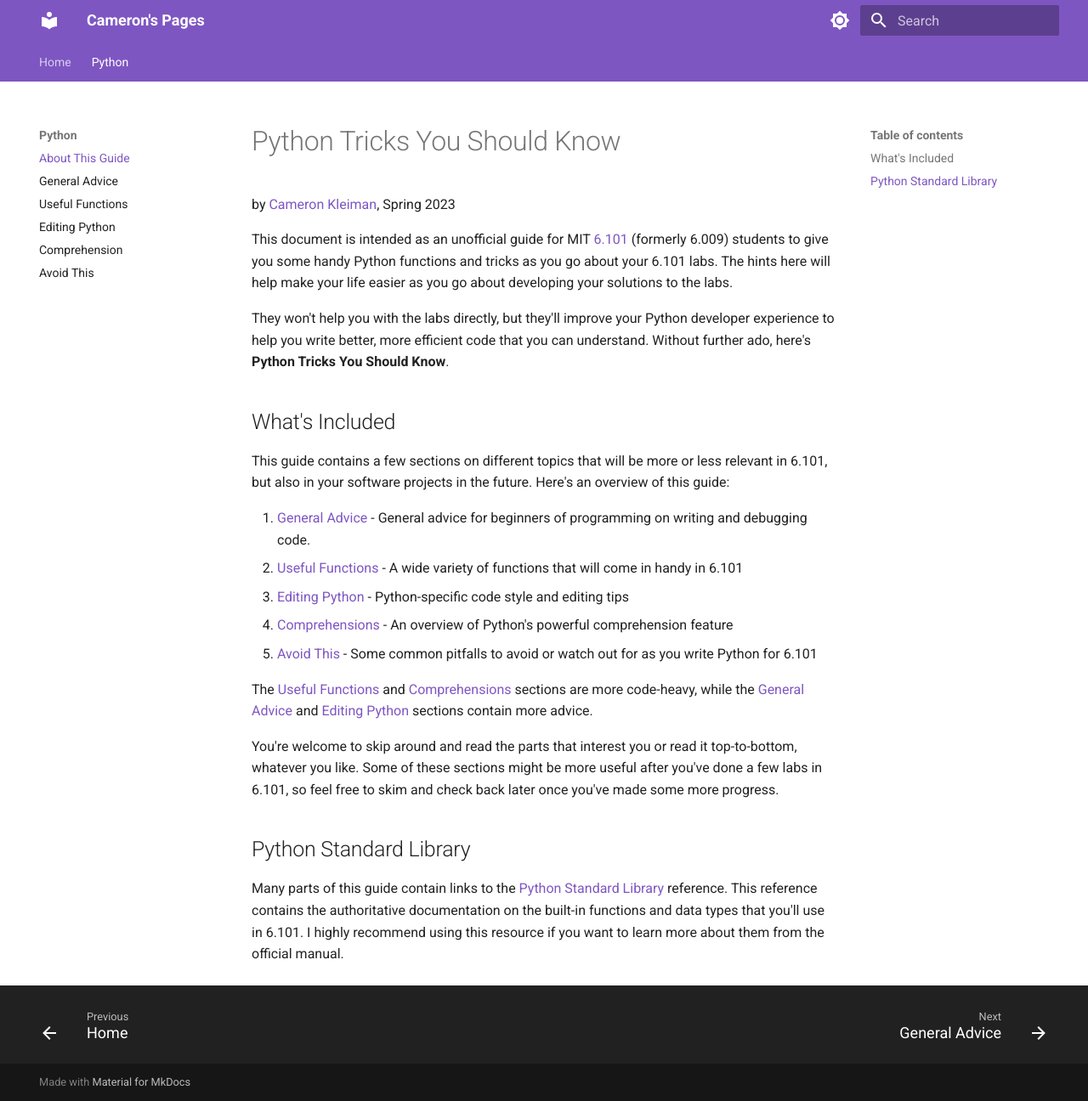
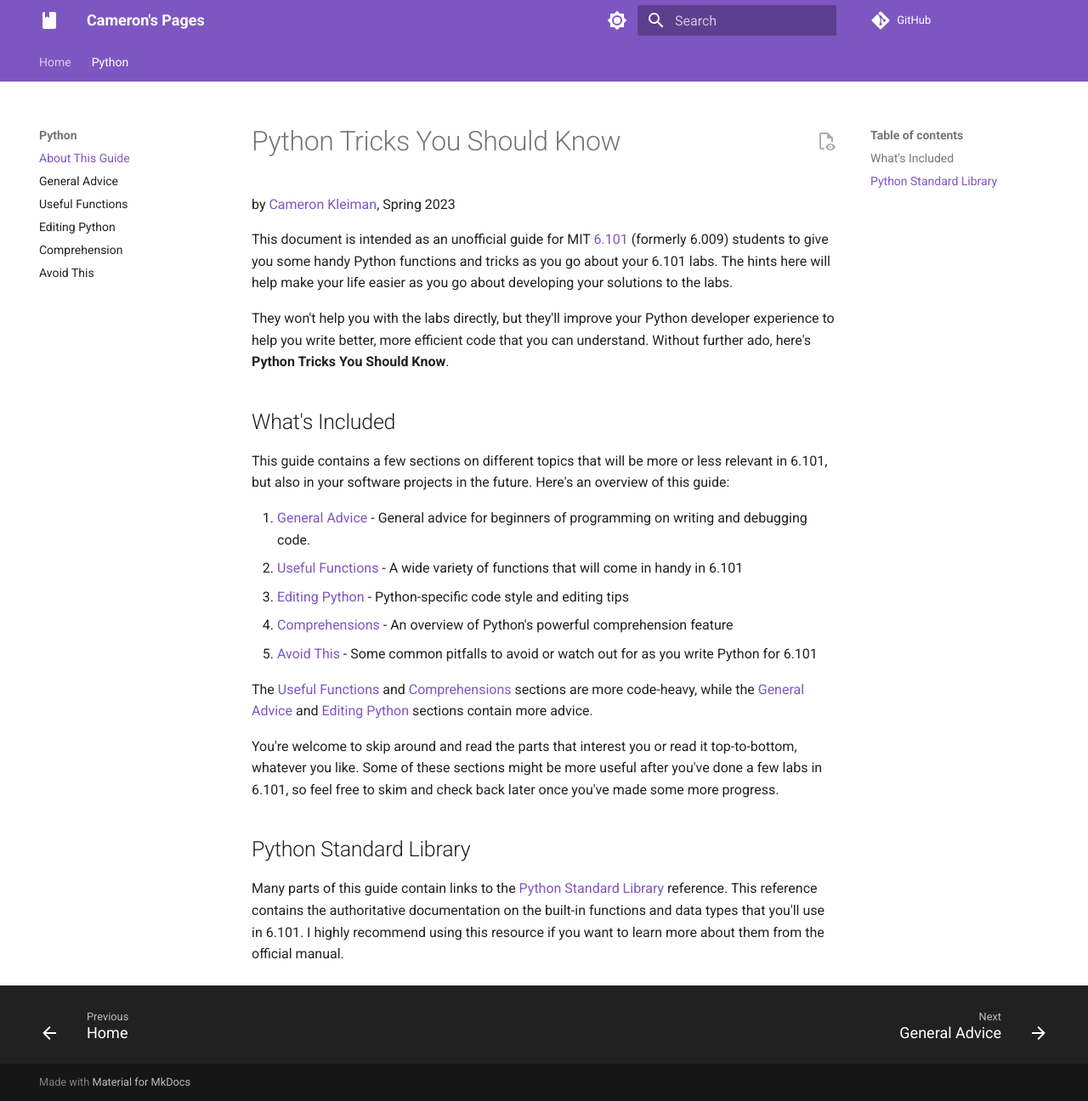
Before and after one commit to camtheman256/pages, an MkDocs documentation site: the page built from docs/python/index.md, in a window 1280 px wide and 1296 px high. Shown: the whole window at 85% size. Built offline with MkDocs 1.6.1 and Material for MkDocs 9.7.7, drawn with Linux system fonts in a browser that asks for light colours; comment, search, counter and statistics services are not loaded.

Commit message:
view source github

```diff
--- a/mkdocs.yml
+++ b/mkdocs.yml
@@ -1,10 +1,15 @@
 site_name: Cameron's Pages
+
+repo_url: https://github.com/camtheman256/pages
 
 theme:
   name: material
+  icon:
+    logo: material/book
   features:
     - navigation.tabs
     - navigation.footer
+    - content.action.view
   palette:
     - media: "(prefers-color-scheme: light)"
       scheme: default
```
